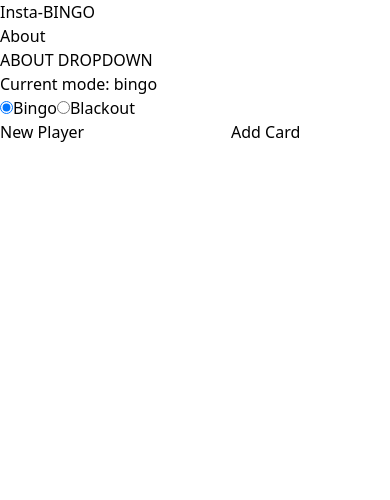
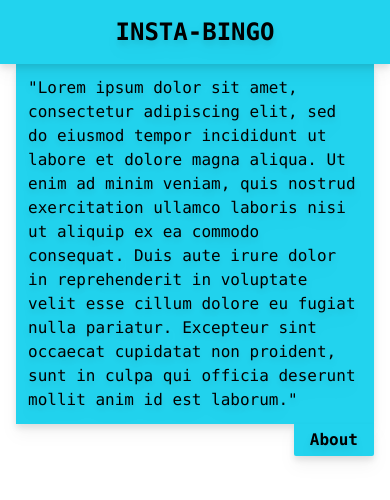
Before and after one commit to Joshawott64/insta-bingo, a React (Vite) app: page / in a window 390 px wide. Both pictures are taken after a click on the button "About". Shown: the top 500 px of the page. Built offline with nearby package versions, Linux system fonts and the light colour scheme.

Commit message:
added initial mobile styling to navbar, about dropdown, and mode radio buttons

```diff
--- a/src/App.jsx
+++ b/src/App.jsx
@@ -57,9 +57,19 @@ function App() {
   ));
 
   return (
-    <>
+    <div className="flex flex-col h-svh w-screen justify-start font-mono">
       <Navbar showAbout={showAbout} setShowAbout={setShowAbout} />
-      {showAbout && <About />}
+      <div className="absolute z-40 w-full pt-16">
+        {showAbout && <About />}
+        <div className="flex justify-end mx-4">
+          <button
+            className="h-fit w-fit px-4 py-1 bg-cyan-400 rounded-b-sm drop-shadow-lg"
+            onClick={() => setShowAbout(!showAbout)}
+          >
+            <p className="font-bold drop-shadow-lg">About</p>
+          </button>
+        </div>
+      </div>
       {showGameOverlay && (
         <GameOverlay
           showGameOverlay={showGameOverlay}
@@ -69,23 +79,32 @@ function App() {
         />
       )}
       {!showGameOverlay && (
-        <>
+        <div className="flex flex-col justify-start place-items-center pt-8">
           {allBingoCards.length > 0 && (
             <button onClick={() => setShowGameOverlay(true)}>PLAY</button>
           )}
-          <div>
-            <p>Current mode: {gameMode}</p>
-            <label>
+          <div className="flex flex-row gap-x-4">
+            <div className="flex flex-row gap-x-2">
               <input
                 type="radio"
                 name="gameMode"
                 value="bingo"
-                defaultChecked
+                defaultChecked={gameMode === "bingo"}
                 onChange={(e) => setGameMode(e.target.value)}
               />
-              Bingo
-            </label>
-            <label>
+              <p className="drop-shadow-lg">Bingo</p>
+            </div>
+            <div className="flex flex-row gap-x-2">
+              <input
+                type="radio"
+                name="gameMode"
+                value="blackout"
+                defaultChecked={gameMode === "blackout"}
+                onChange={(e) => setGameMode(e.target.value)}
+              />
+              <p className="drop-shadow-lg">Blackout</p>
+            </div>
+            {/* <label className="drop-shadow-lg">
               <input
                 type="radio"
                 name="gameMode"
@@ -93,20 +112,23 @@ function App() {
                 onChange={(e) => setGameMode(e.target.value)}
               />
               Blackout
-            </label>
+            </label> */}
           </div>
           <div>
             <input
               type="text"
               value={cardName}
               onChange={(e) => setCardName(e.target.value)}
+              className="drop-shadow-lg"
             ></input>
-            <button onClick={() => handleAdd()}>Add Card</button>
+            <button onClick={() => handleAdd()}>
+              <p className="drop-shadow-lg">Add Card</p>
+            </button>
           </div>
           {cardElements}
-        </>
+        </div>
       )}
-    </>
+    </div>
   );
 }
 
--- a/src/components/navbar/About.jsx
+++ b/src/components/navbar/About.jsx
@@ -1,7 +1,15 @@
 const About = () => {
   return (
-    <div>
-      <p>ABOUT DROPDOWN</p>
+    <div className="flex-1 bg-cyan-400 mx-4 p-3 font-mono drop-shadow-lg">
+      <p className="drop-shadow-lg">
+        "Lorem ipsum dolor sit amet, consectetur adipiscing elit, sed do eiusmod
+        tempor incididunt ut labore et dolore magna aliqua. Ut enim ad minim
+        veniam, quis nostrud exercitation ullamco laboris nisi ut aliquip ex ea
+        commodo consequat. Duis aute irure dolor in reprehenderit in voluptate
+        velit esse cillum dolore eu fugiat nulla pariatur. Excepteur sint
+        occaecat cupidatat non proident, sunt in culpa qui officia deserunt
+        mollit anim id est laborum."
+      </p>
     </div>
   );
 };
--- a/src/components/navbar/Navbar.jsx
+++ b/src/components/navbar/Navbar.jsx
@@ -1,8 +1,7 @@
-const Navbar = ({ showAbout, setShowAbout }) => {
+const Navbar = () => {
   return (
-    <div>
-      <p>Insta-BINGO</p>
-      <button onClick={() => setShowAbout(!showAbout)}>About</button>
+    <div className="relative z-50 flex h-16 w-full justify-center place-items-center bg-cyan-400 drop-shadow-lg">
+      <p className="font-bold text-2xl drop-shadow-lg">INSTA-BINGO</p>
     </div>
   );
 };
```
